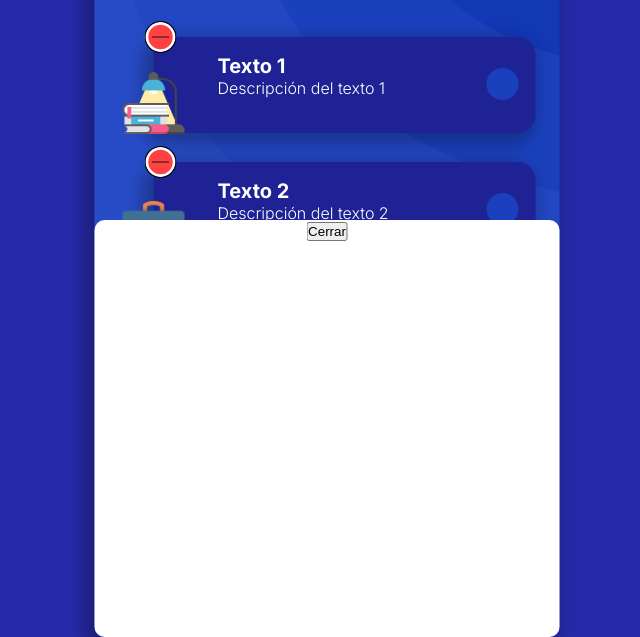
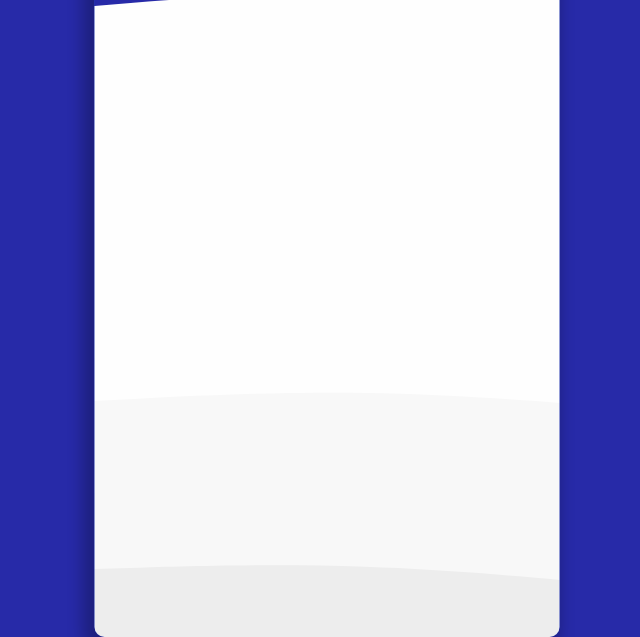
Before and after one commit to rlopezm1991/todo-list, a plain HTML site: page index.html in a window 1280 px wide. Both pictures are taken after a click on the button "Agregar nueva tarea". Shown: the part 180-817 px from the top of the page, without its empty margins (313-953 px from the left). Drawn offline with Linux system fonts and the light colour scheme.

Commit message:
Agregando disenio de ventana crear nueva tarea

```diff
--- a/index.html
+++ b/index.html
@@ -7,6 +7,8 @@
     <link rel="preconnect" href="https://fonts.googleapis.com">
     <link rel="preconnect" href="https://fonts.gstatic.com" crossorigin>
     <link href="https://fonts.googleapis.com/css2?family=Inter:wght@100;200;300;400;500;600;700;800;900&display=swap" rel="stylesheet">
+    <!-- https://dribbble.com/shots/6336772-To-do-list
+    https://app.haikei.app/ -->
     <title>Tu Título Aquí</title>
 </head>
 <body>
@@ -76,6 +78,9 @@
             <div class="nueva-tarea" id="nuevaTarea">
                 <button class="cerrar-boton" id="cerrarDiv">Cerrar</button>
             </div>
+            <div class="nueva-tarea" id="nuevaTarea2">
+                <button class="cerrar-boton" id="cerrarDiv">Cerrar</button>
+            </div>
         </main>
 
     </div>
--- a/script.js
+++ b/script.js
@@ -9,7 +9,7 @@ mostrarDivButton.addEventListener("click", () => {
     // Aplica el efecto de desenfoque al contenido del main
     mainContent.classList.add("blur");
     // Muestra el div
-    nuevaTareaDiv.style.height = "50%";
+    nuevaTareaDiv.style.height = "100%";
 });
 
 // Agrega un manejador de eventos al botón para cerrar el div
--- a/styles.css
+++ b/styles.css
@@ -187,7 +187,7 @@ footer .boton:hover {
 .nueva-tarea {
     width: 100%;
     height: 0;
-    background-color: #fff;
+    background-image: url(img/layered-waves-haikei.svg);
     position: absolute;
     bottom: 0;
     left: 0;
```
Also changed, not shown: img/layered-waves-haikei.svg (added).
